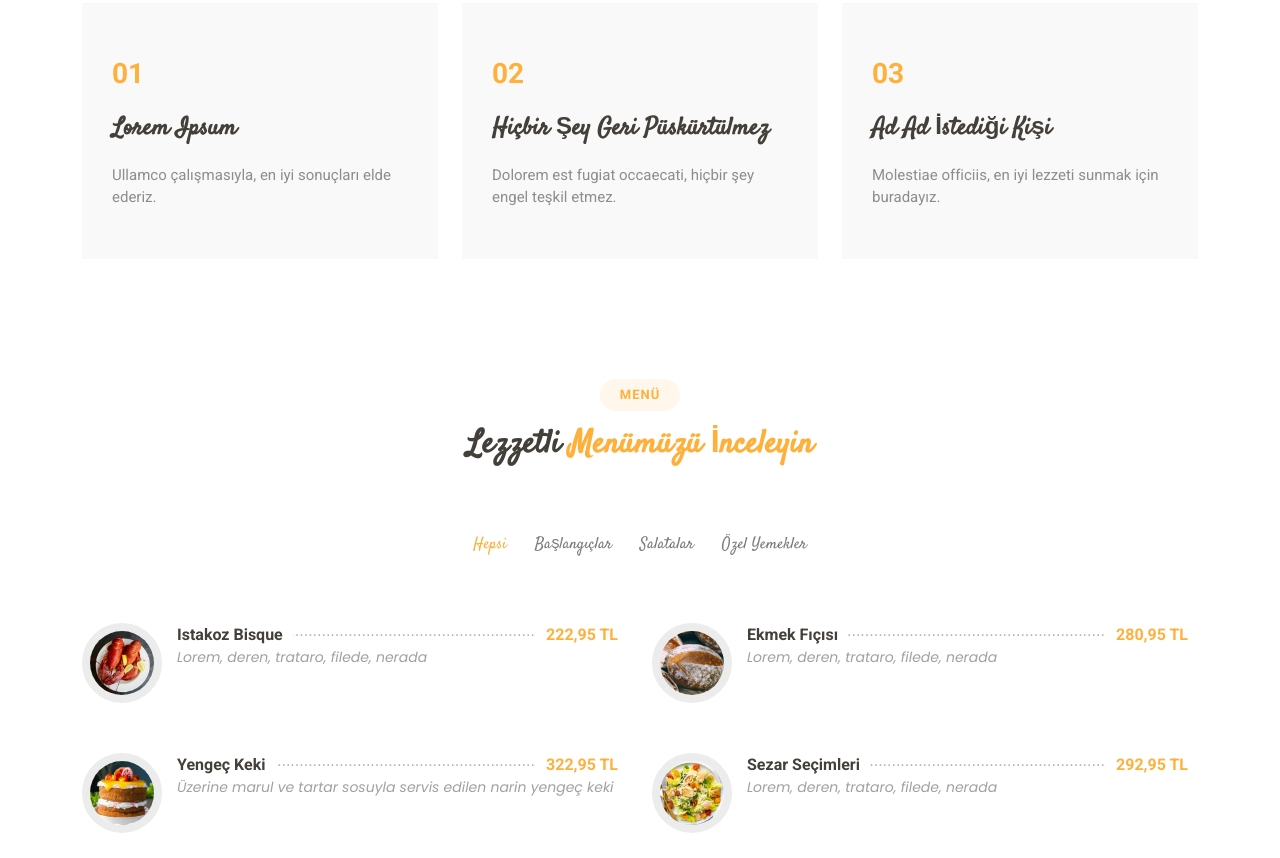
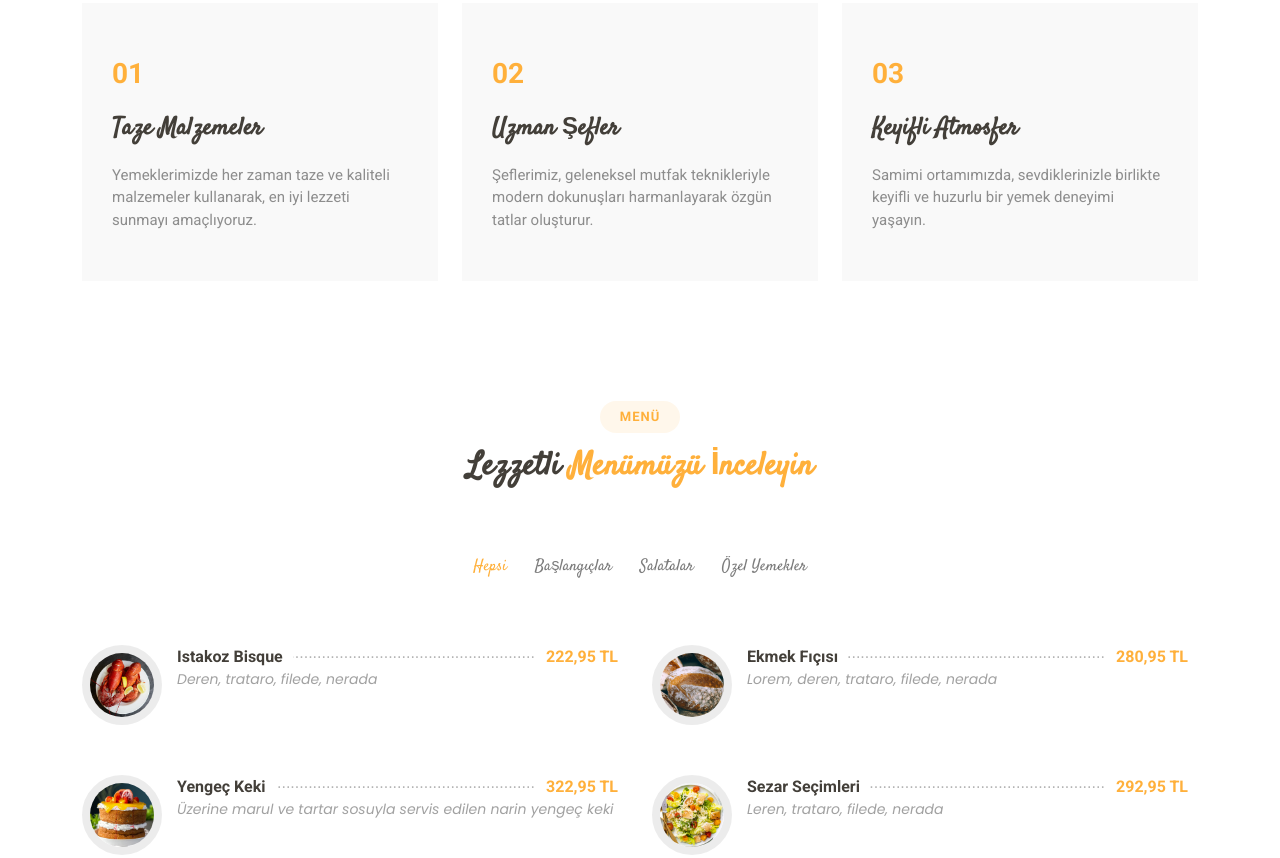
Before and after one commit to ilaydaksoy/Restourant-Web-Project, a plain HTML site: page index.html in a window 1280 px wide. Shown: the part 1566-2424 px from the top of the page. Drawn offline with Linux system fonts and the light colour scheme.

Commit message:
düzenlendi

```diff
--- a/index.html
+++ b/index.html
@@ -201,24 +201,24 @@
           <div class="col-lg-4" data-aos="fade-up" data-aos-delay="100">
             <div class="card-item">
               <span>01</span>
-              <h4><a href="" class="stretched-link">Lorem Ipsum</a></h4>
-              <p>Ullamco çalışmasıyla, en iyi sonuçları elde ederiz.</p>
+              <h4><a href="" class="stretched-link">Taze Malzemeler</a></h4>
+              <p>Yemeklerimizde her zaman taze ve kaliteli malzemeler kullanarak, en iyi lezzeti sunmayı amaçlıyoruz.</p>
             </div>
           </div><!-- Card Item -->
 
           <div class="col-lg-4" data-aos="fade-up" data-aos-delay="200">
             <div class="card-item">
               <span>02</span>
-              <h4><a href="" class="stretched-link">Hiçbir Şey Geri Püskürtülmez</a></h4>
-              <p>Dolorem est fugiat occaecati, hiçbir şey engel teşkil etmez.</p>
+              <h4><a href="" class="stretched-link">Uzman Şefler</a></h4>
+              <p>Şeflerimiz, geleneksel mutfak teknikleriyle modern dokunuşları harmanlayarak özgün tatlar oluşturur.</p>
             </div>
           </div><!-- Card Item -->
 
           <div class="col-lg-4" data-aos="fade-up" data-aos-delay="300">
             <div class="card-item">
               <span>03</span>
-              <h4><a href="" class="stretched-link">Ad Ad İstediği Kişi</a></h4>
-              <p>Molestiae officiis, en iyi lezzeti sunmak için buradayız.</p>
+              <h4><a href="" class="stretched-link">Keyifli Atmosfer</a></h4>
+              <p>Samimi ortamımızda, sevdiklerinizle birlikte keyifli ve huzurlu bir yemek deneyimi yaşayın.</p>
             </div>
           </div><!-- Card Item -->
 
@@ -258,7 +258,7 @@
               <a href="#">Istakoz Bisque</a><span>222,95 TL</span>
             </div>
             <div class="menu-ingredients">
-              Lorem, deren, trataro, filede, nerada
+             Deren, trataro, filede, nerada
             </div>
           </div><!-- Menu Item -->
 
@@ -288,7 +288,7 @@
               <a href="#">Sezar Seçimleri</a><span>292,95 TL</span>
             </div>
             <div class="menu-ingredients">
-              Lorem, deren, trataro, filede, nerada
+              Leren, trataro, filede, nerada
             </div>
           </div><!-- Menu Item -->
 
```
